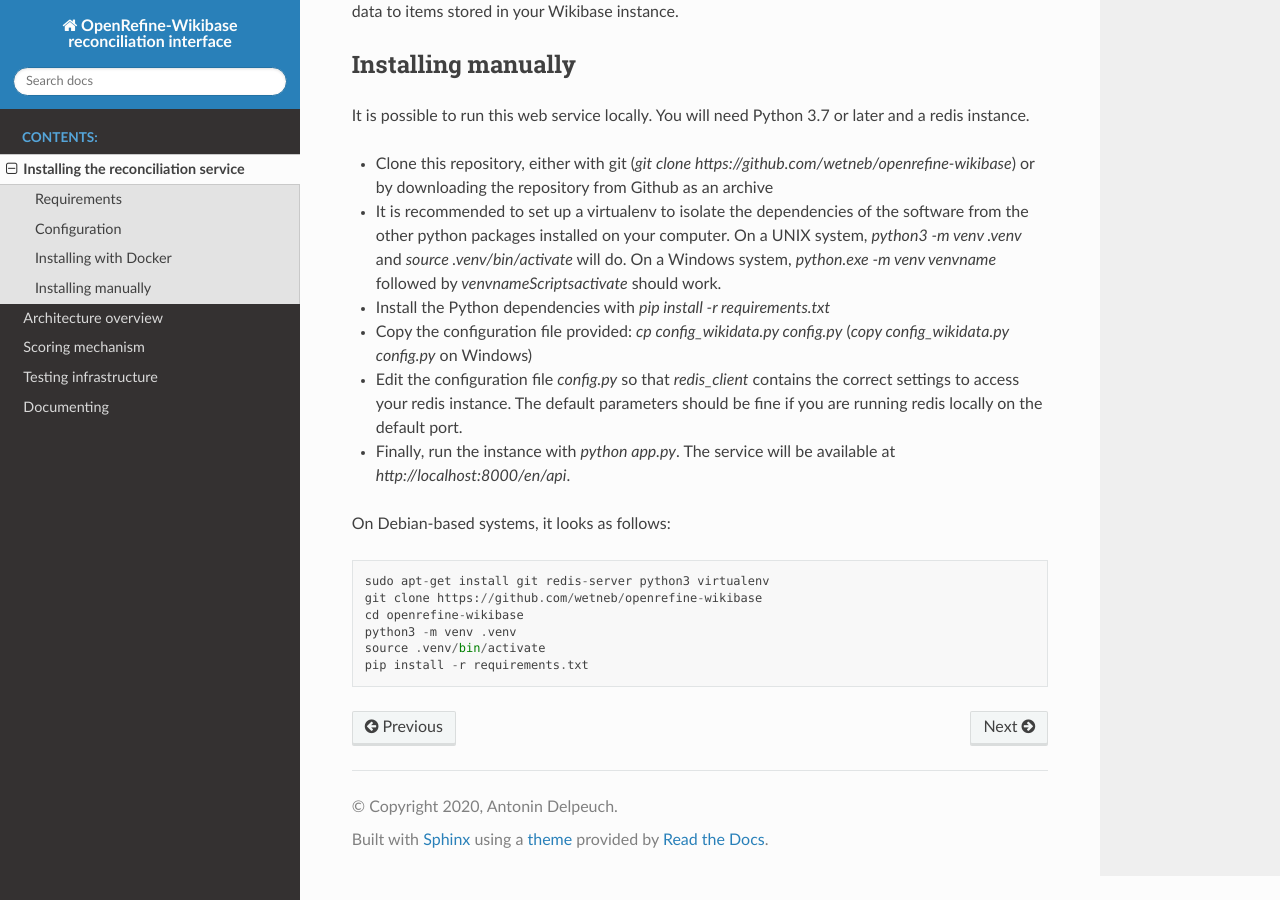
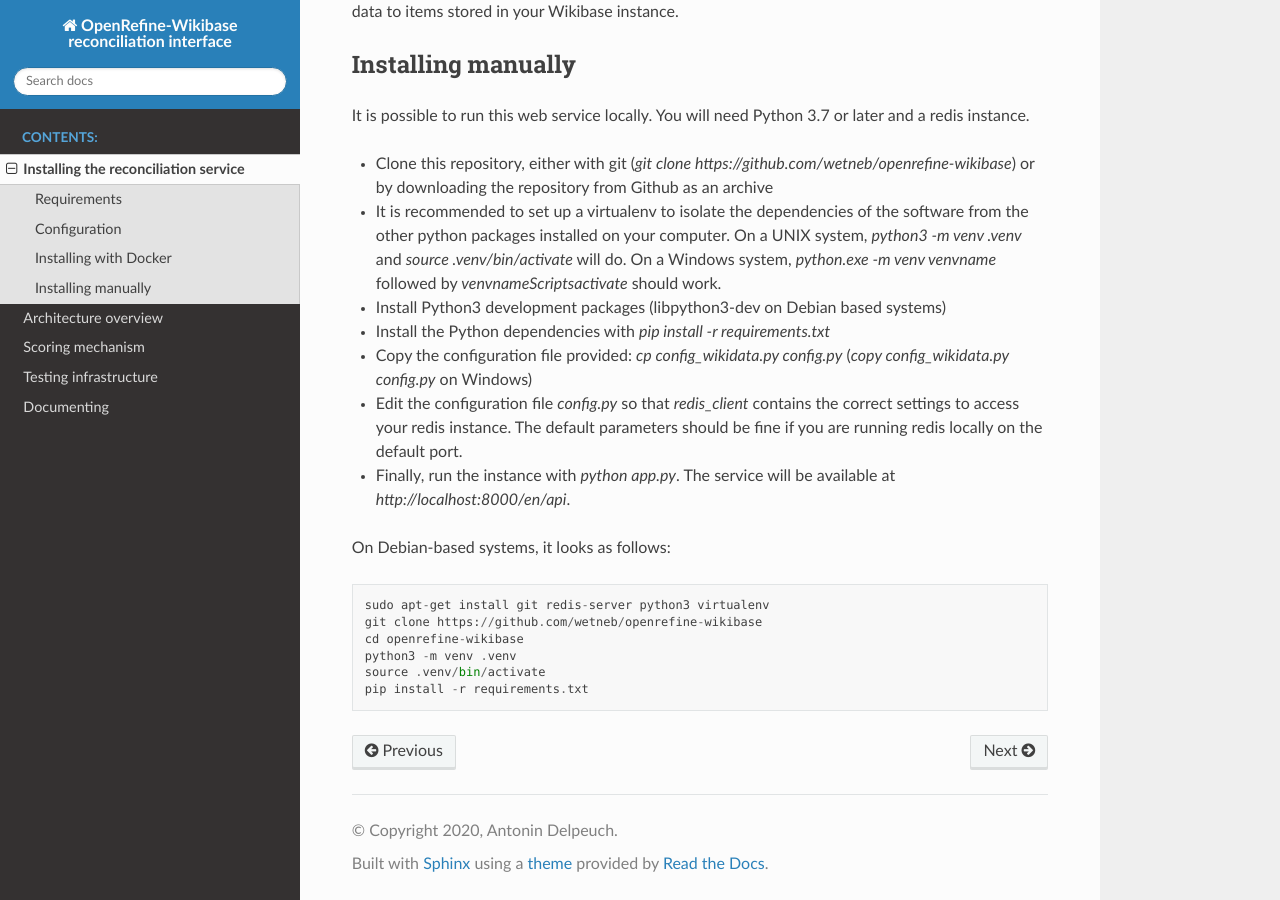
Before and after one commit to wetneb/openrefine-wikibase, a Sphinx documentation site: the page built from docs/install.rst, in a window 1280 px wide and 900 px high, scrolled down 1109 px. Built offline with Sphinx 7.4.7 and the Read the Docs theme 2.0.0, drawn with Linux system fonts in a browser that asks for light colours.

Commit message:
Mention requirement of libpython3-dev

```diff
--- a/docs/install.rst
+++ b/docs/install.rst
@@ -48,6 +48,7 @@
 * Clone this repository, either with git (`git clone https://github.com/wetneb/openrefine-wikibase`) or by downloading the repository from Github as an archive
 * It is recommended to set up a virtualenv to isolate the dependencies of the software from the other python packages installed on your computer. On a UNIX system, `python3 -m venv .venv` and `source .venv/bin/activate` will do. On a Windows system, `python.exe
   -m venv venvname` followed by `venvname\Scripts\activate` should work.
+* Install Python3 development packages (libpython3-dev on Debian based systems)
 * Install the Python dependencies with `pip install -r requirements.txt`
 * Copy the configuration file provided: `cp config_wikidata.py config.py` (`copy config_wikidata.py config.py` on Windows)
 * Edit the configuration file `config.py` so that `redis_client` contains the correct settings to access your redis instance. The default parameters should be fine if you are running redis locally on the default port.
```
